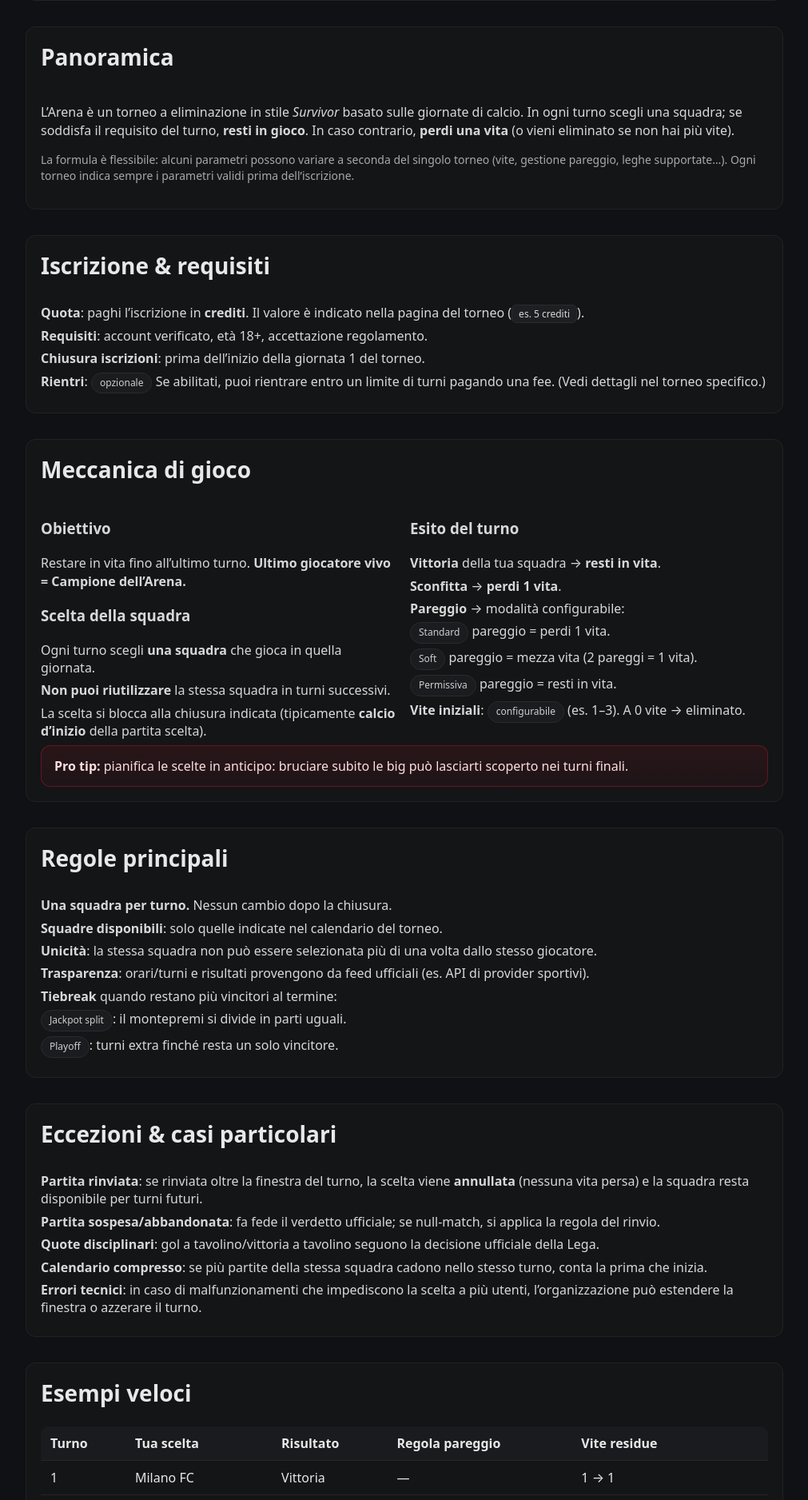
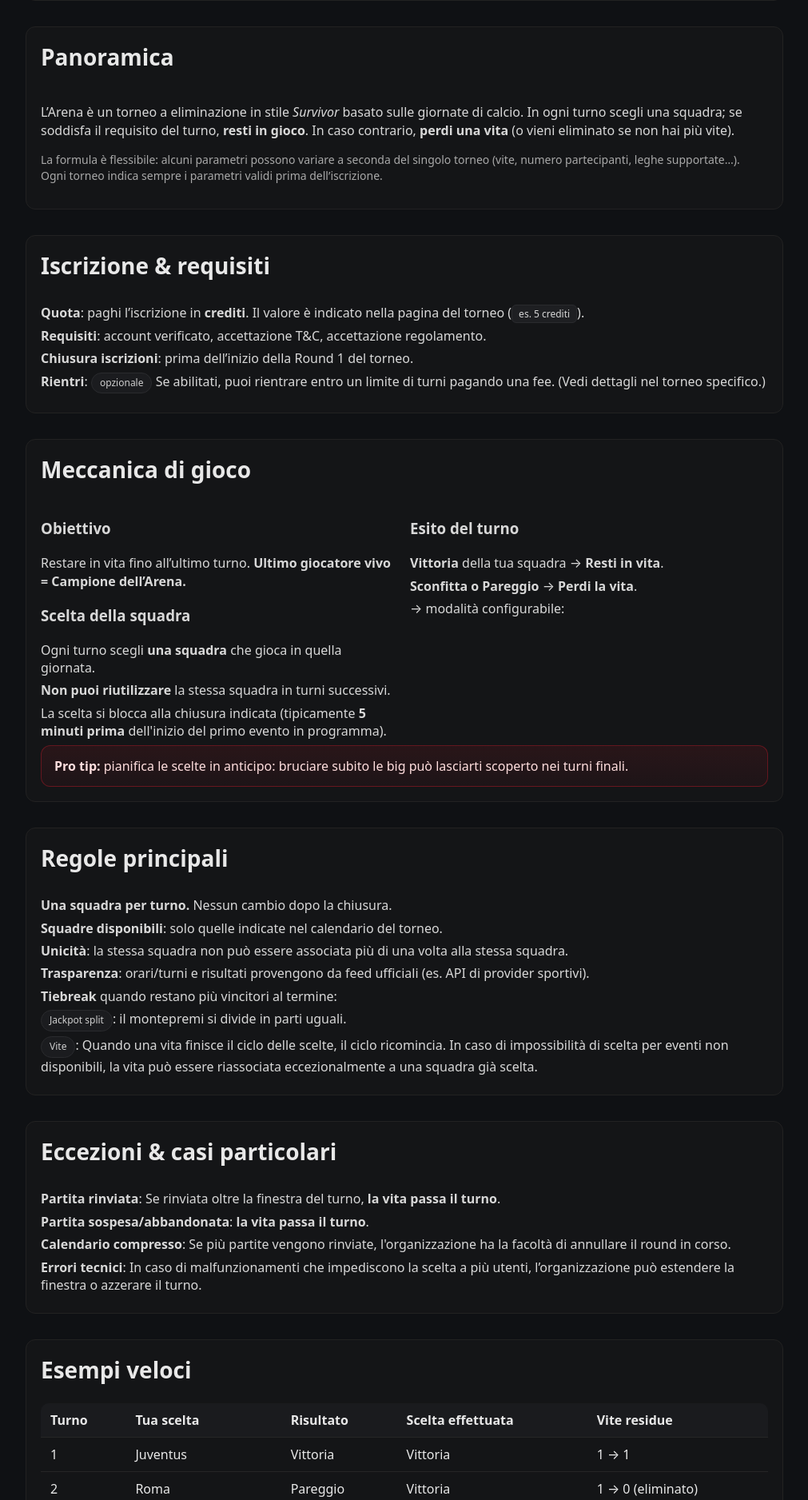
Before and after one commit to assistenzaarena/arena-clean, a PHP site: page /il_gioco.php in a window 1280 px wide. Shown: the part 465-2341 px from the top of the page at 80% size, without its empty margins (134-1145 px from the left). Run offline with PHP 8.4, Linux system fonts and the light colour scheme.

Commit message:
Update il_gioco.php

```diff
--- a/public/il_gioco.php
+++ b/public/il_gioco.php
@@ -106,7 +106,7 @@ require_once $ROOT . '/header_guest.php';
       <div class="hd"><h2>Panoramica</h2></div>
       <div class="bd">
         <p>L’Arena è un torneo a eliminazione in stile <em>Survivor</em> basato sulle giornate di calcio. In ogni turno scegli una squadra; se soddisfa il requisito del turno, <strong>resti in gioco</strong>. In caso contrario, <strong>perdi una vita</strong> (o vieni eliminato se non hai più vite).</p>
-        <p class="tip">La formula è flessibile: alcuni parametri possono variare a seconda del singolo torneo (vite, gestione pareggio, leghe supportate…). Ogni torneo indica sempre i parametri validi prima dell’iscrizione.</p>
+        <p class="tip">La formula è flessibile: alcuni parametri possono variare a seconda del singolo torneo (vite, numero partecipanti, leghe supportate…). Ogni torneo indica sempre i parametri validi prima dell’iscrizione.</p>
       </div>
     </section>
 
@@ -116,8 +116,8 @@ require_once $ROOT . '/header_guest.php';
       <div class="bd">
         <ul class="rule-list">
           <li><strong>Quota</strong>: paghi l’iscrizione in <b>crediti</b>. Il valore è indicato nella pagina del torneo (<span class="badge">es. 5 crediti</span>).</li>
-          <li><strong>Requisiti</strong>: account verificato, età 18+, accettazione regolamento.</li>
-          <li><strong>Chiusura iscrizioni</strong>: prima dell’inizio della giornata 1 del torneo.</li>
+          <li><strong>Requisiti</strong>: account verificato, accettazione T&C, accettazione regolamento.</li>
+          <li><strong>Chiusura iscrizioni</strong>: prima dell’inizio della Round 1 del torneo.</li>
           <li><strong>Rientri</strong>: <span class="pill">opzionale</span> Se abilitati, puoi rientrare entro un limite di turni pagando una fee. (Vedi dettagli nel torneo specifico.)</li>
         </ul>
       </div>
@@ -135,22 +135,18 @@ require_once $ROOT . '/header_guest.php';
             <ul class="rule-list">
               <li>Ogni turno scegli <strong>una squadra</strong> che gioca in quella giornata.</li>
               <li><strong>Non puoi riutilizzare</strong> la stessa squadra in turni successivi.</li>
-              <li>La scelta si blocca alla chiusura indicata (tipicamente <strong>calcio d’inizio</strong> della partita scelta).</li>
+              <li>La scelta si blocca alla chiusura indicata (tipicamente <strong>5 minuti prima</strong> dell'inizio del primo evento in programma).</li>
             </ul>
           </div>
           <div>
             <h3>Esito del turno</h3>
             <ul class="rule-list">
-              <li><strong>Vittoria</strong> della tua squadra → <b>resti in vita</b>.</li>
-              <li><strong>Sconfitta</strong> → <b>perdi 1 vita</b>.</li>
-              <li><strong>Pareggio</strong> → modalità configurabile:
+              <li><strong>Vittoria</strong> della tua squadra → <b>Resti in vita</b>.</li>
+              <li><strong>Sconfitta o Pareggio</strong> → <b>Perdi la vita</b>.</li>
+              <li><strong></strong> → modalità configurabile:
                 <ul>
-                  <li><span class="pill">Standard</span> pareggio = perdi 1 vita.</li>
-                  <li><span class="pill">Soft</span> pareggio = mezza vita (2 pareggi = 1 vita).</li>
-                  <li><span class="pill">Permissiva</span> pareggio = resti in vita.</li>
                 </ul>
               </li>
-              <li><strong>Vite iniziali</strong>: <span class="pill">configurabile</span> (es. 1–3). A 0 vite → eliminato.</li>
             </ul>
           </div>
         </div>
@@ -165,12 +161,12 @@ require_once $ROOT . '/header_guest.php';
         <ul class="rule-list">
           <li><strong>Una squadra per turno.</strong> Nessun cambio dopo la chiusura.</li>
           <li><strong>Squadre disponibili</strong>: solo quelle indicate nel calendario del torneo.</li>
-          <li><strong>Unicità</strong>: la stessa squadra non può essere selezionata più di una volta dallo stesso giocatore.</li>
+          <li><strong>Unicità</strong>: la stessa squadra non può essere associata più di una volta alla stessa squadra.</li>
           <li><strong>Trasparenza</strong>: orari/turni e risultati provengono da feed ufficiali (es. API di provider sportivi).</li>
           <li><strong>Tiebreak</strong> quando restano più vincitori al termine:
             <ul>
               <li><span class="pill">Jackpot split</span>: il montepremi si divide in parti uguali.</li>
-              <li><span class="pill">Playoff</span>: turni extra finché resta un solo vincitore.</li>
+              <li><span class="pill">Vite</span>: Quando una vita finisce il ciclo delle scelte, il ciclo ricomincia. In caso di impossibilità di scelta per eventi non disponibili, la vita può essere riassociata eccezionalmente a una squadra già scelta.</li>
             </ul>
           </li>
         </ul>
@@ -182,11 +178,10 @@ require_once $ROOT . '/header_guest.php';
       <div class="hd"><h2>Eccezioni & casi particolari</h2></div>
       <div class="bd">
         <ul class="rule-list">
-          <li><strong>Partita rinviata</strong>: se rinviata oltre la finestra del turno, la scelta viene <b>annullata</b> (nessuna vita persa) e la squadra resta disponibile per turni futuri.</li>
-          <li><strong>Partita sospesa/abbandonata</strong>: fa fede il verdetto ufficiale; se null-match, si applica la regola del rinvio.</li>
-          <li><strong>Quote disciplinari</strong>: gol a tavolino/vittoria a tavolino seguono la decisione ufficiale della Lega.</li>
-          <li><strong>Calendario compresso</strong>: se più partite della stessa squadra cadono nello stesso turno, conta la prima che inizia.</li>
-          <li><strong>Errori tecnici</strong>: in caso di malfunzionamenti che impediscono la scelta a più utenti, l’organizzazione può estendere la finestra o azzerare il turno.</li>
+          <li><strong>Partita rinviata</strong>: Se rinviata oltre la finestra del turno, <b>la vita passa il turno</b>.</li>
+          <li><strong>Partita sospesa/abbandonata</strong>: <b>la vita passa il turno</b>.</li>
+          <li><strong>Calendario compresso</strong>: Se più partite vengono rinviate, l'organizzazione ha la facoltà di annullare il round in corso.</li>
+          <li><strong>Errori tecnici</strong>: In caso di malfunzionamenti che impediscono la scelta a più utenti, l’organizzazione può estendere la finestra o azzerare il turno.</li>
         </ul>
       </div>
     </section>
@@ -197,13 +192,13 @@ require_once $ROOT . '/header_guest.php';
       <div class="bd">
         <table class="table">
           <thead>
-            <tr><th>Turno</th><th>Tua scelta</th><th>Risultato</th><th>Regola pareggio</th><th>Vite residue</th></tr>
+            <tr><th>Turno</th><th>Tua scelta</th><th>Risultato</th><th>Scelta effettuata</th><th>Vite residue</th></tr>
           </thead>
           <tbody>
-            <tr><td>1</td><td>Milano FC</td><td>Vittoria</td><td>—</td><td>1 → 1</td></tr>
-            <tr><td>2</td><td>Roma United</td><td>Pareggio</td><td>Standard</td><td>1 → 0 (eliminato)</td></tr>
-            <tr><td>2</td><td>Roma United</td><td>Pareggio</td><td>Soft</td><td>1 → 0.5</td></tr>
-            <tr><td>3</td><td>Torino City</td><td>Sconfitta</td><td>—</td><td>0.5 → 0 (eliminato)</td></tr>
+            <tr><td>1</td><td>Juventus</td><td>Vittoria</td><td>Vittoria</td><td>1 → 1</td></tr>
+            <tr><td>2</td><td>Roma</td><td>Pareggio</td><td>Vittoria</td><td>1 → 0 (eliminato)</td></tr>
+            <tr><td>2</td><td>Inter VS Milan</td><td>Rinviata</td><td>Vittoria Milan</td><td>1 → 1</td></tr>
+            <tr><td>3</td><td>Fiorentina</td><td>Sconfitta</td><td>Vittoria</td><td>1 → 0 (eliminato)</td></tr>
           </tbody>
         </table>
         <p class="tip">I nomi squadra sono d’esempio. Fa fede l’elenco ufficiale squadre/partite del torneo.</p>
@@ -215,7 +210,7 @@ require_once $ROOT . '/header_guest.php';
       <div class="hd"><h2>Premi, classifiche & montepremi</h2></div>
       <div class="bd">
         <ul class="rule-list">
-          <li><strong>Montepremi</strong>: somma delle quote al netto della fee di servizio (<span class="pill">configurabile</span>).</li>
+          <li><strong>Montepremi</strong>: somma delle quote al netto della fee di servizio.</li>
           <li><strong>Assegnazione</strong>:
             <ul>
               <li><span class="pill">Winner-Takes-All</span>: tutto al campione.</li>
@@ -233,8 +228,8 @@ require_once $ROOT . '/header_guest.php';
       <div class="hd"><h2>Fair play, account & sanzioni</h2></div>
       <div class="bd">
         <ul class="rule-list">
-          <li><strong>Un account per persona</strong>. Multi-account = squalifica.</li>
-          <li><strong>Collusione</strong> e condivisione di scelte coordinate per alterare l’esito → sanzioni fino all’esclusione.</li>
+          <li><strong>Un account per persona</strong>. Multi-account = squalifica e ban account.</li>
+          <li><strong>Collusione</strong> e condivisione di scelte coordinate per alterare l’esito → squalifica e ban account.</li>
           <li><strong>Abusi tecnici</strong> (bot, scraping malevolo, exploit) → ban immediato.</li>
           <li><strong>Controversie</strong>: è previsto un canale reclami; decisione finale dell’organizzazione.</li>
         </ul>
@@ -248,17 +243,17 @@ require_once $ROOT . '/header_guest.php';
         <div class="grid-2">
           <div>
             <p><strong>Posso cambiare squadra dopo aver confermato?</strong><br>
-              No, dopo la chiusura del turno la scelta è bloccata.</p>
+              Puoi cambiare squadra fino al lock del round, dopo la chiusura del turno la scelta è bloccata.</p>
             <p><strong>Se dimentico di scegliere?</strong><br>
-              Perdi 1 vita (come sconfitta). Alcuni tornei possono prevedere un “auto-pick” <span class="pill">opzionale</span>.</p>
+              Perdi 1 vita (come sconfitta).
             <p><strong>Vale il risultato ai rigori?</strong><br>
               Se il turno riguarda la gara nei 90’, fa fede il 90’. Se è un turno “coppa” configurato sui passaggi del turno, fa fede il verdetto ufficiale.</p>
           </div>
           <div>
             <p><strong>Cosa succede con partite rinviate?</strong><br>
-              Scelta annullata e squadra riutilizzabile (vedi sezione Eccezioni).</p>
+             (vedi sezione Vite).</p>
             <p><strong>Quante vite ho?</strong><br>
-              Dipende dal torneo (es. 1–3). Controlla sempre la scheda del torneo.</p>
+              Dipende dal torneo. Controlla sempre la scheda del torneo.</p>
             <p><strong>Quando ricevo i premi?</strong><br>
               Dopo la validazione dell’ultimo turno e dei controlli anti-abuso.</p>
           </div>
```
